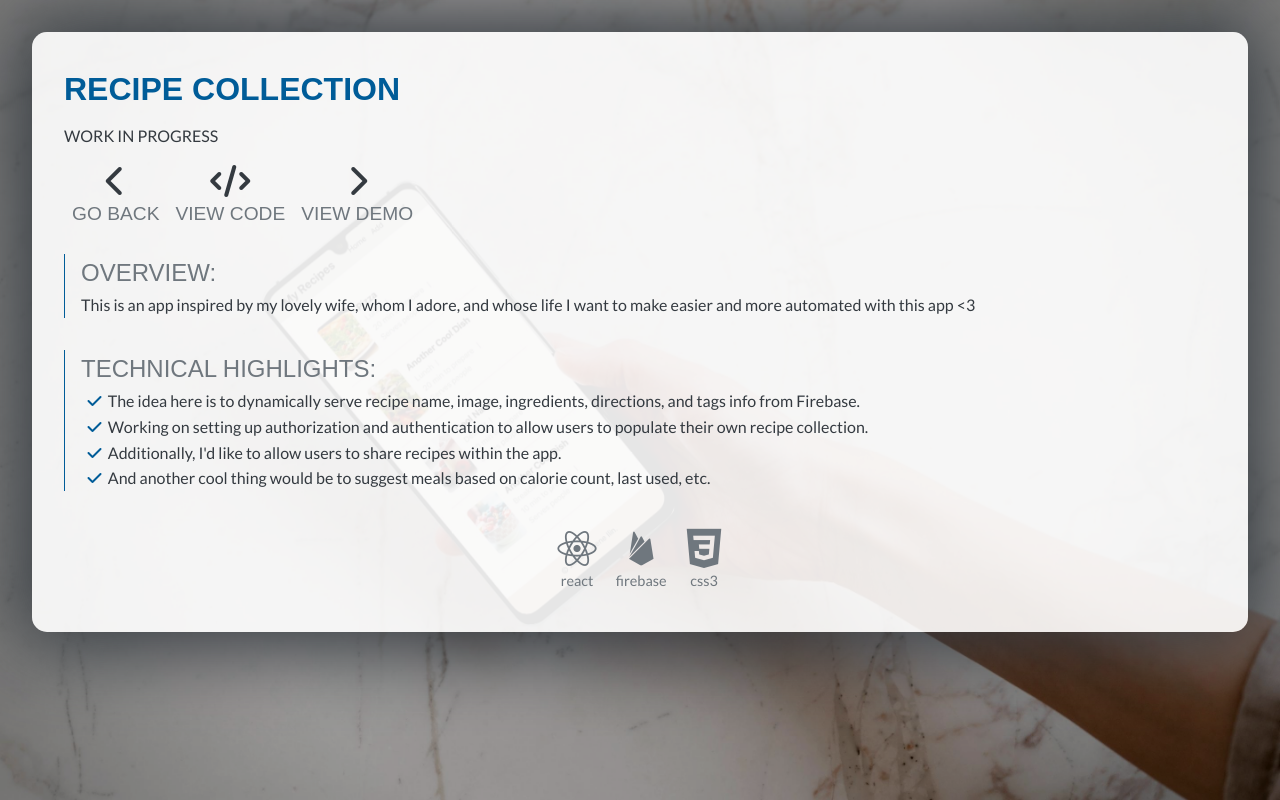
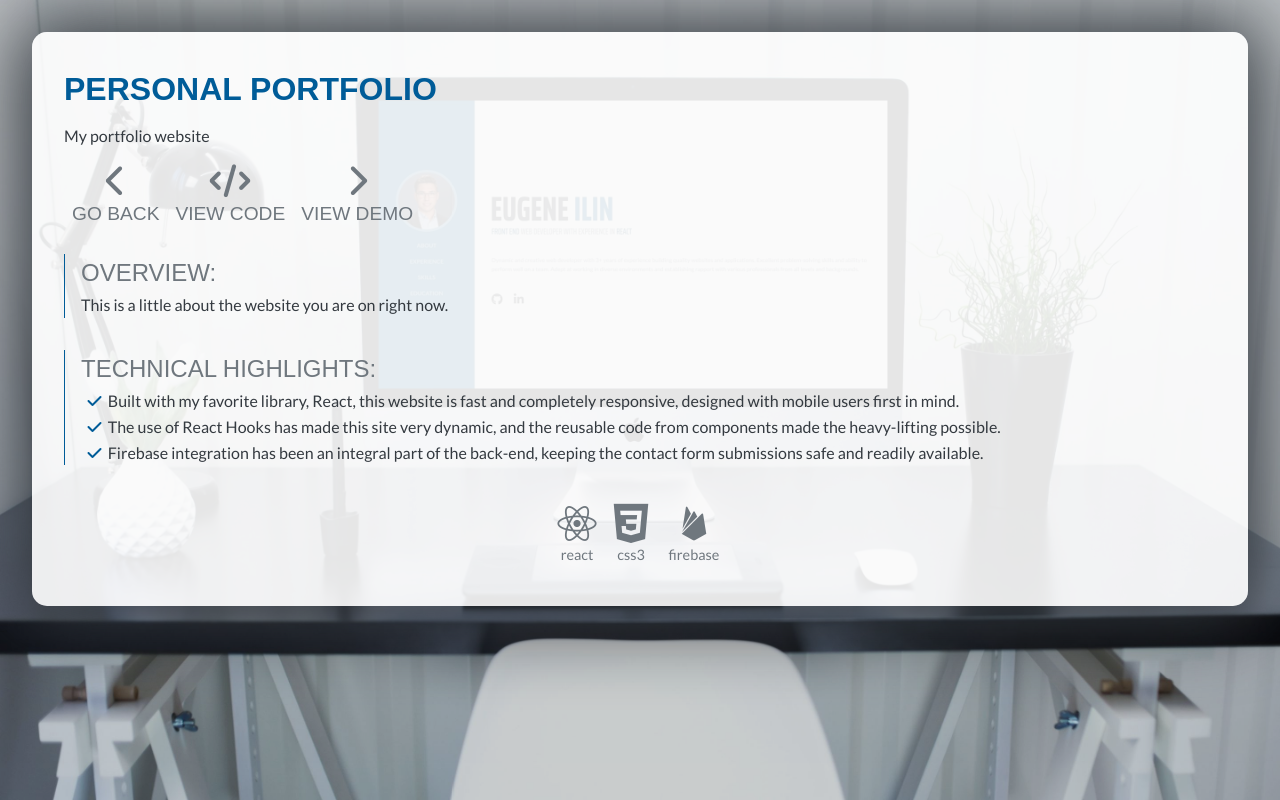
Before and after one commit to eugeneilin/eugeneilin.dev, a React (Create React App) app: page /experience/1 in a window 1280 px wide. Built offline with nearby package versions, Linux system fonts and the light colour scheme; a web font is replaced by a local one.

Commit message:
updated experience section

```diff
--- a/src/helpers/ExperienceList.js
+++ b/src/helpers/ExperienceList.js
@@ -5,7 +5,7 @@ import churchDirectory from '../assets/church-directory.jpeg';
 import musiciansWebsite from '../assets/musicians-website.jpeg';
 import rsvpForFamily from '../assets/rsvp-for-family.jpeg';
 import favRecipes from '../assets/fav-recipes.jpeg';
-import githubFinder from '../assets/github-finder.jpeg';
+import gitTheUsers from '../assets/git-the-users.jpeg';
 import liyasBakery from '../assets/liyas-bakery.jpeg';
 import liz from '../assets/photo-with-liz.jpeg';
 import todo from '../assets/todo.jpeg';
@@ -35,23 +35,6 @@ export const ExperienceList = [
     tools: ['devicon-html5-plain', 'devicon-css3-plain', 'devicon-javascript-plain'],
   },
   {
-    name: 'Recipe Collection',
-    highlight: 'React and Firebase',
-    subtitle: 'WORK IN PROGRESS',
-    image: favRecipes,
-    code: 'https://github.com/eugeneilin/fav-recipes',
-    demo: 'https://fav-recipes.eugeneilin.dev/',
-    overview:
-      'This is an app inspired by my lovely wife, whom I adore, and whose life I want to make easier and more automated with this app <3',
-    highlights: [
-      'The idea here is to dynamically serve recipe name, image, ingredients, directions, and tags info from Firebase.',
-      'Working on setting up authorization and authentication to allow users to populate their own recipe collection.',
-      "Additionally, I'd like to allow users to share recipes within the app.",
-      'And another cool thing would be to suggest meals based on calorie count, last used, etc.',
-    ],
-    tools: ['devicon-react-original', 'devicon-firebase-plain', 'devicon-css3-plain'],
-  },
-  {
     name: 'Personal Portfolio',
     highlight: 'React and Firebase',
     subtitle: 'My portfolio website',
@@ -69,12 +52,12 @@ export const ExperienceList = [
   {
     name: 'Church Directory',
     highlight: 'Express and MongoDB',
-    subtitle: 'This was a very MAJOR project I developed',
+    subtitle: 'This is a very MAJOR project I developed',
     image: churchDirectory,
     code: 'https://github.com/eugeneilin/church-directory',
     demo: 'https://enigmatic-island-99499.herokuapp.com/',
     overview:
-      "NOTE: Unfortunately this app is down due to Heroku's discontinuation of their free plan. Please view the code... Built with a modern and simple look, the main idea of this web app is to view churches as a list as well as plotted on a map. Each individual church is clickable and takes you to a new page with more detailed information. Only admins have the rights to add, edit, and delete data through the admin panel.",
+      'Built with a modern and simple look, the main idea of this web app is to view churches as a list as well as plotted on a map. Each individual church is clickable and takes you to a new page with more detailed information. Only admins have the rights to add, edit, and delete data through the admin panel.',
     highlights: [
       'Web pages in this app are served through Express, with EJS to dynamically generate HTML.',
       'The database lives on MongoDB Atlas, and is connected through Mongoose.',
@@ -93,12 +76,29 @@ export const ExperienceList = [
     ],
   },
   {
-    name: 'Github Users Search',
+    name: 'Recipe Collection',
+    highlight: 'React and Firebase',
+    subtitle: 'WORK IN PROGRESS',
+    image: favRecipes,
+    code: 'https://github.com/eugeneilin/fav-recipes',
+    demo: 'https://fav-recipes.eugeneilin.dev/',
+    overview:
+      'This is an app inspired by my lovely wife, whom I adore, and whose life I want to make easier and more automated with this app <3',
+    highlights: [
+      'The idea here is to dynamically serve recipe name, image, ingredients, directions, and tags info from Firebase.',
+      'Working on setting up authorization and authentication to allow users to populate their own recipe collection.',
+      "Additionally, I'd like to allow users to share recipes within the app.",
+      'And another cool thing would be to suggest meals based on calorie count, last used, etc.',
+    ],
+    tools: ['devicon-react-original', 'devicon-firebase-plain', 'devicon-css3-plain'],
+  },
+  {
+    name: "'Git' The Users",
     highlight: 'React',
     subtitle: 'A website using Github API',
-    image: githubFinder,
+    image: gitTheUsers,
     code: 'https://github.com/eugeneilin/github-finder',
-    demo: 'https://githubfinder.eugeneilin.dev/',
+    demo: 'https://gitTheUsers.eugeneilin.dev/',
     overview:
       'In the search bar, you can search up any user from Github and see their name, profile pic, whether they are hireable or not, their last 5 repositories, and more. Really cool, check it out.',
     highlights: [
@@ -107,6 +107,7 @@ export const ExperienceList = [
     ],
     tools: ['devicon-react-original', 'devicon-github-original'],
   },
+
   {
     name: 'Password Generator',
     highlight: 'JavaScript and CSS',
--- a/src/styles/ProjectDisplay.css
+++ b/src/styles/ProjectDisplay.css
@@ -45,6 +45,20 @@
 
 .project .link i {
   padding: 0;
+  color: var(--third-color);
+  animation: zoom-in-zoom-out 2s ease infinite;
+}
+
+@keyframes zoom-in-zoom-out {
+  0% {
+    transform: scale(1, 1);
+  }
+  50% {
+    transform: scale(1.1, 1.1);
+  }
+  100% {
+    transform: scale(1, 1);
+  }
 }
 
 .project .link:hover i,
```
Also changed, not shown: src/assets/git-the-users.jpeg (added), src/assets/github-finder.jpeg (deleted).
